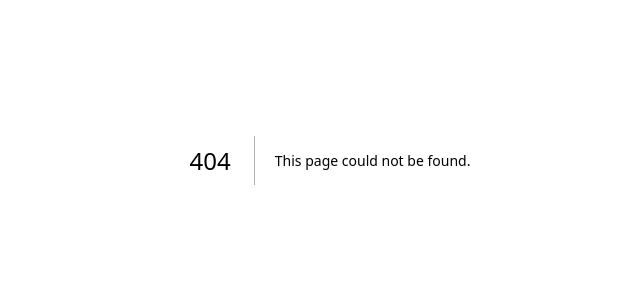
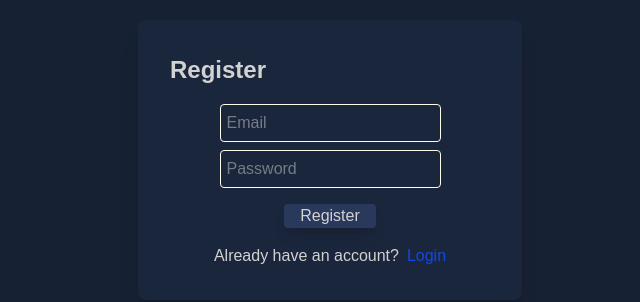
Before and after one commit to emapepic/movie-archive, a Next.js app: page /register in a window 1280 px wide. Before the commit this address had no page. Shown: the part 240-542 px from the top of the page, without its empty margins (310-950 px from the left). Built offline with nearby package versions, Linux system fonts and the light colour scheme.

Commit message:
made register page

```diff
--- /dev/null
+++ b/app/(auth)/register/page.tsx
@@ -0,0 +1,30 @@
+import Link from "next/link";
+
+export default function RegisterPage() {
+    return (
+        <div className="flex flex-col items-center justify-center gap-4 w-full">
+            <h1 className="self-start">Register</h1>
+            <form className="flex flex-col items-center justify-center gap-2">
+                <input
+                    type="email"
+                    placeholder="Email"
+                    className="border border-amber-50 p-1.5 rounded-sm"
+                    required
+                />
+                <input
+                    type="password"
+                    placeholder="Password"
+                    className="border border-amber-50 p-1.5 rounded-sm"
+                    required
+                />
+                <button className="w-fit px-4 mt-2 bg-[#29395c] rounded-sm shadow-lg">
+                    Register
+                </button>
+            </form>
+            <div className="flex flex-row gap-2">
+                <p>Already have an account?</p>
+                <Link href="/login" className="text-blue-700">Login</Link>
+            </div>
+        </div>
+    );
+}
```
